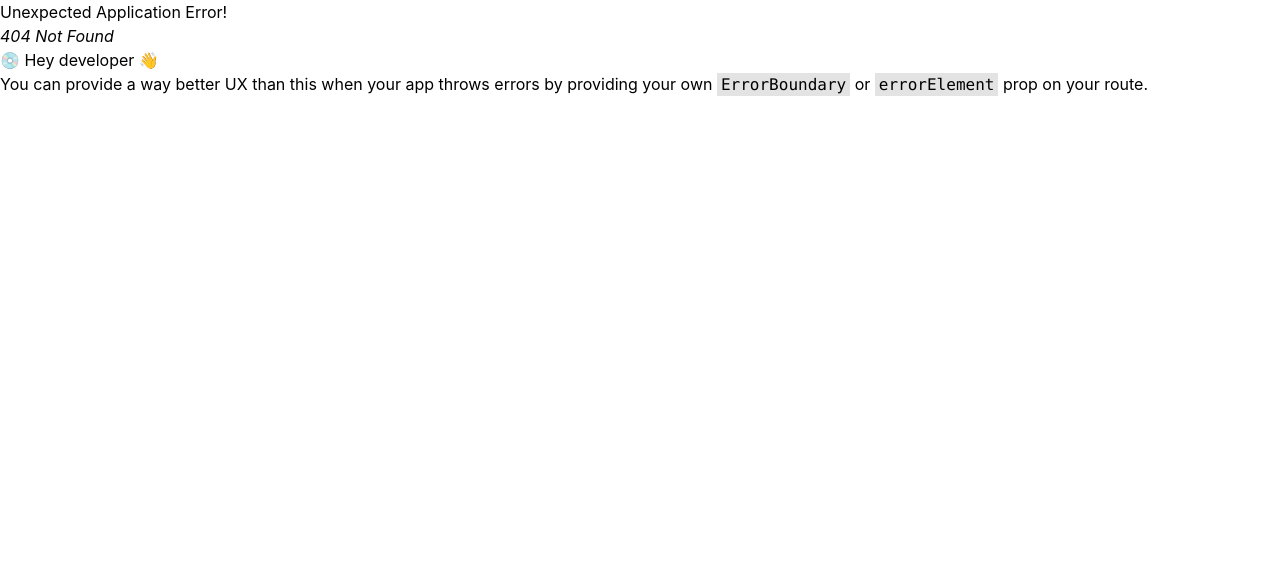
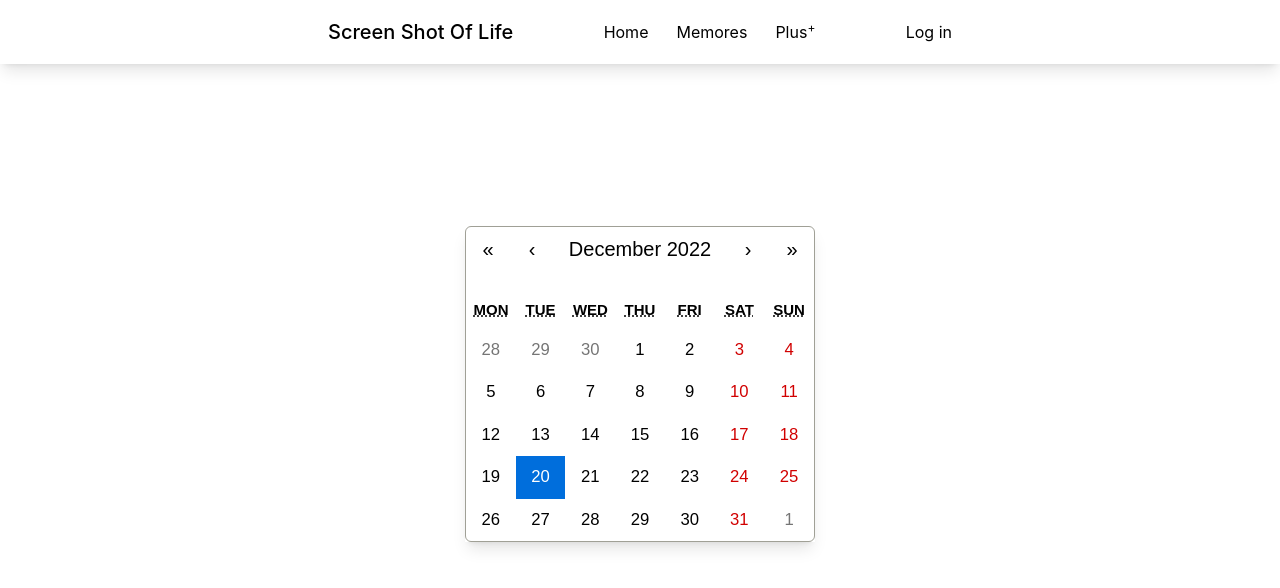
Before and after one commit to Nishikaru/screen-shot-of-life, a React (Create React App) app: page /memories in a window 1280 px wide. Before the commit this address had no page. Shown: the top 588 px of the page. Built offline with nearby package versions, Linux system fonts and the light colour scheme.

Commit message:
calender added in memories page

```diff
--- a/package.json
+++ b/package.json
@@ -7,6 +7,7 @@
     "@testing-library/react": "^13.0.0",
     "@testing-library/user-event": "^13.2.1",
     "react": "^18.2.0",
+    "react-calendar": "^4.0.0",
     "react-dom": "^18.2.0",
     "react-icons": "^4.7.1",
     "react-router-dom": "6",
--- a/src/App.js
+++ b/src/App.js
@@ -3,6 +3,7 @@ import './App.css';
 import { createBrowserRouter, RouterProvider } from 'react-router-dom';
 import Main from './Layout/Main';
 import Home from './Pages/Home';
+import Memories from './Pages/Memories';
 
 function App() {
   const router = createBrowserRouter([
@@ -13,6 +14,10 @@ function App() {
         {
           path:'/',
           element:<Home/>
+        },
+        {
+          path:'/memories',
+          element:<Memories/>
         }
       ]
     }
--- /dev/null
+++ b/src/Comp/CalenderPicker/CalenderPicker.js
@@ -0,0 +1,14 @@
+import React, { useState } from 'react';
+import Calendar from 'react-calendar';
+import 'react-calendar/dist/Calendar.css';
+
+const CalendarPicker = () => {
+  const [value, onChange] = useState(new Date());
+
+  return (
+    <div className='shadow-lg text-xl'>
+      <Calendar className='rounded-md' onChange={onChange} value={value} />
+    </div>
+  );
+}
+export default CalendarPicker;
--- a/src/Comp/ChatBubble/ChatBubble.js
+++ b/src/Comp/ChatBubble/ChatBubble.js
@@ -4,7 +4,7 @@ const ChatBubble = () => {
     return (
         <div className='shadow-lg inline-block text-lg font-medium p-4 rounded-md'>
             <div>
-                this is a text that user posted.
+                This is a text that user posted.
             </div>
         </div>
     );
--- a/src/Comp/Navbar/Navbar.js
+++ b/src/Comp/Navbar/Navbar.js
@@ -11,7 +11,7 @@ const Navbar = () => {
 
                 <div className='flex gap-3'>
                 <Link className='hover:shadow-lg rounded-md p-2 transition-all' to='/'>Home</Link>
-                <Link className='hover:shadow-lg rounded-md p-2 transition-all'>Memores</Link>
+                <Link className='hover:shadow-lg rounded-md p-2 transition-all' to='/memories'>Memores</Link>
                 <Link className='hover:shadow-lg rounded-md p-2 transition-all'>Plus<sup>+</sup></Link>
                 </div>
 
--- /dev/null
+++ b/src/Pages/Memories.js
@@ -0,0 +1,12 @@
+import React from 'react';
+import CalendarPicker from '../Comp/CalenderPicker/CalenderPicker';
+
+const Memories = () => {
+    return (
+        <div className='flex items-center w-screen justify-center h-[80vh]'>
+            <CalendarPicker/>
+        </div>
+    );
+};
+
+export default Memories;
```
Also changed, not shown: 1 other file (tests, documents, lock files or other folders).
